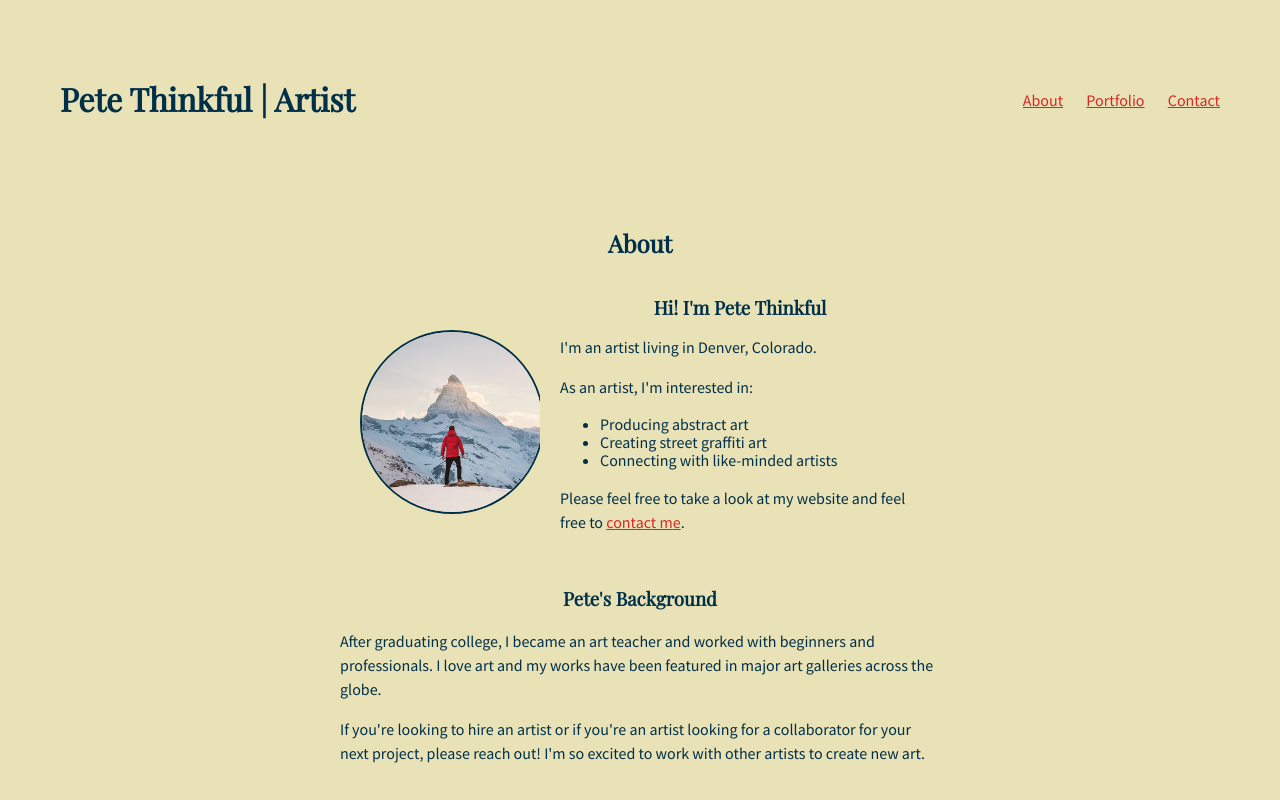
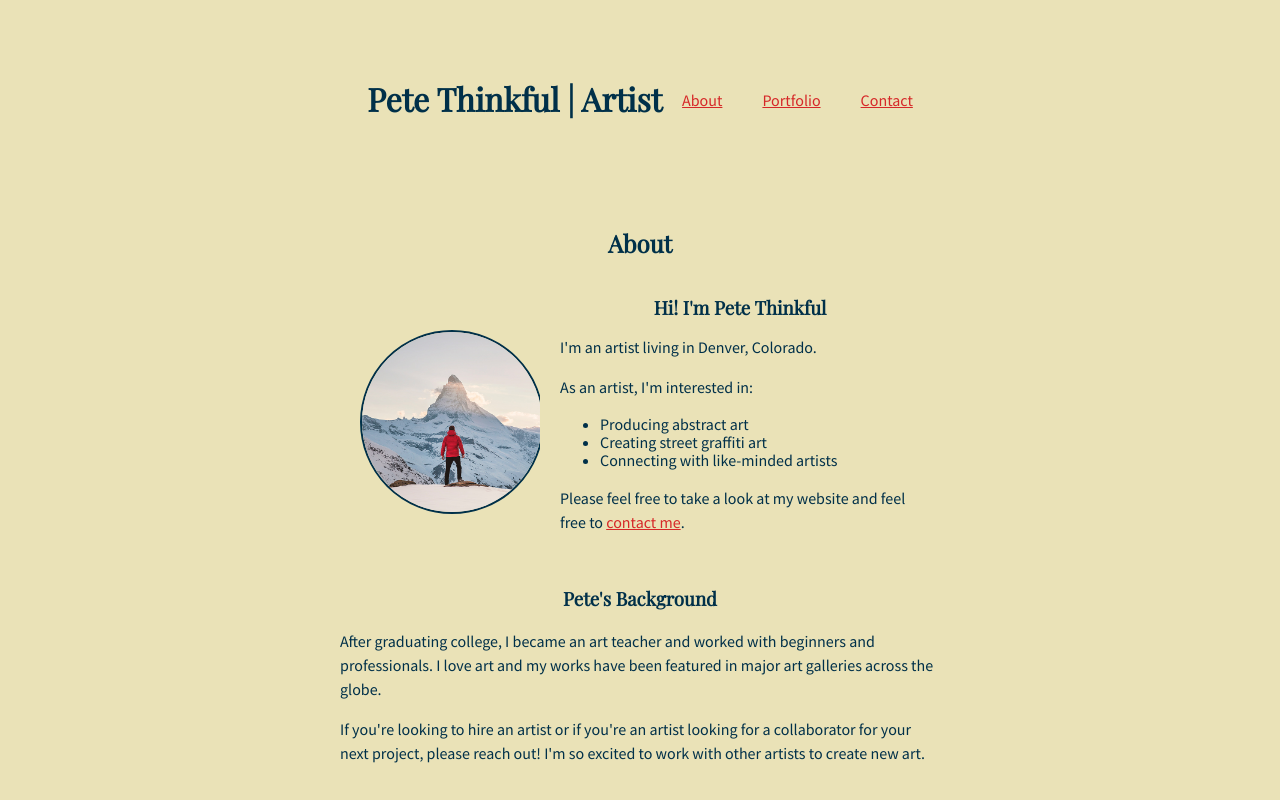
Before and after one commit to Bruhitsmidas/starter-pete-thinkful-portfolio, a plain HTML site: page index.html in a window 1280 px wide. Shown: the top 800 px of the page. Drawn offline with nearby package versions, Linux system fonts and the light colour scheme.

Commit message:
Add files via upload

```diff
--- a/style.css
+++ b/style.css
@@ -81,9 +81,17 @@ hr {
 
 .header {
   display: flex;
-  justify-content: space-between;
+  flex-direction: row;
   align-items: center;
+  justify-content: center;
+  text-align: center;
   padding: 20px;
+}
+
+.nav  {
+  display: flex;
+  justify-content: center;
+  gap: 20px;
 }
 
 .intro {
```
